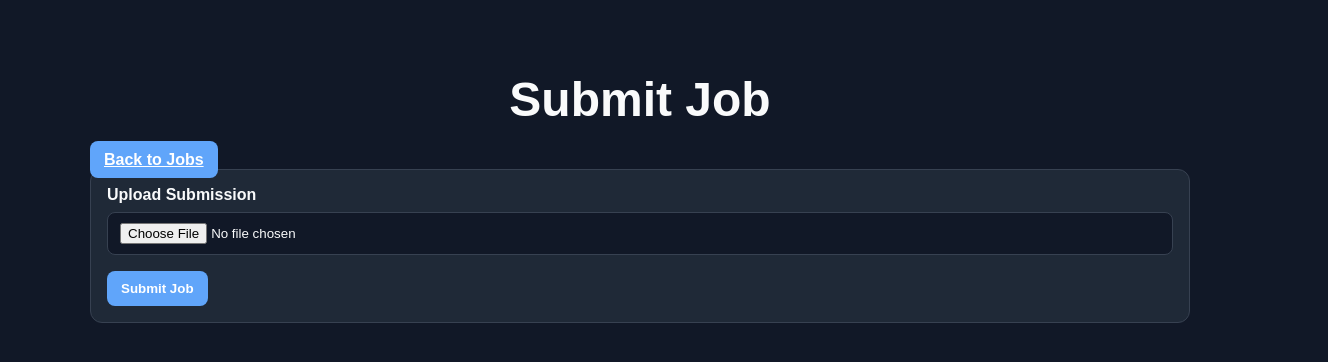
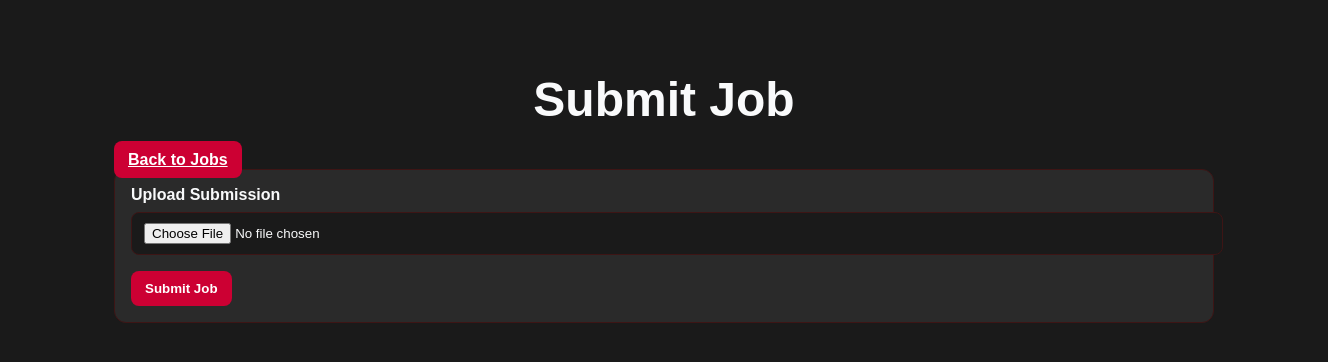
Before and after one commit to Electrolyte220/ElasticAutograder, a React (Vite) app in the folder frontend/: page /submit in a window 1280 px wide. Shown: the top 362 px of the page, 1328 px wide, since content can reach past the window. Built offline with nearby package versions, Linux system fonts and the light colour scheme.

Commit message:
update color scheme to Rutgers red

```diff
--- a/frontend/src/styles/theme.css
+++ b/frontend/src/styles/theme.css
@@ -1,11 +1,11 @@
 :root {
-  --bg: #111827;
-  --surface: #1f2937;
-  --surface-2: #111827;
+  --bg: #1a1a1a;
+  --surface: #2a2a2a;
+  --surface-2: #1a1a1a;
   --text: #f9fafb;
   --muted: #9ca3af;
-  --border: #374151;
-  --accent: #60a5fa;
+  --border: #3d1515;
+  --accent: #cc0033;
 
   --success: #22c55e;
   --warning: #f59e0b;
@@ -13,10 +13,6 @@
 
   --table-header: #e5e7eb;
   --table-header-text: #111827;
-}
-
-* {
-  box-sizing: border-box;
 }
 
 body {
```
